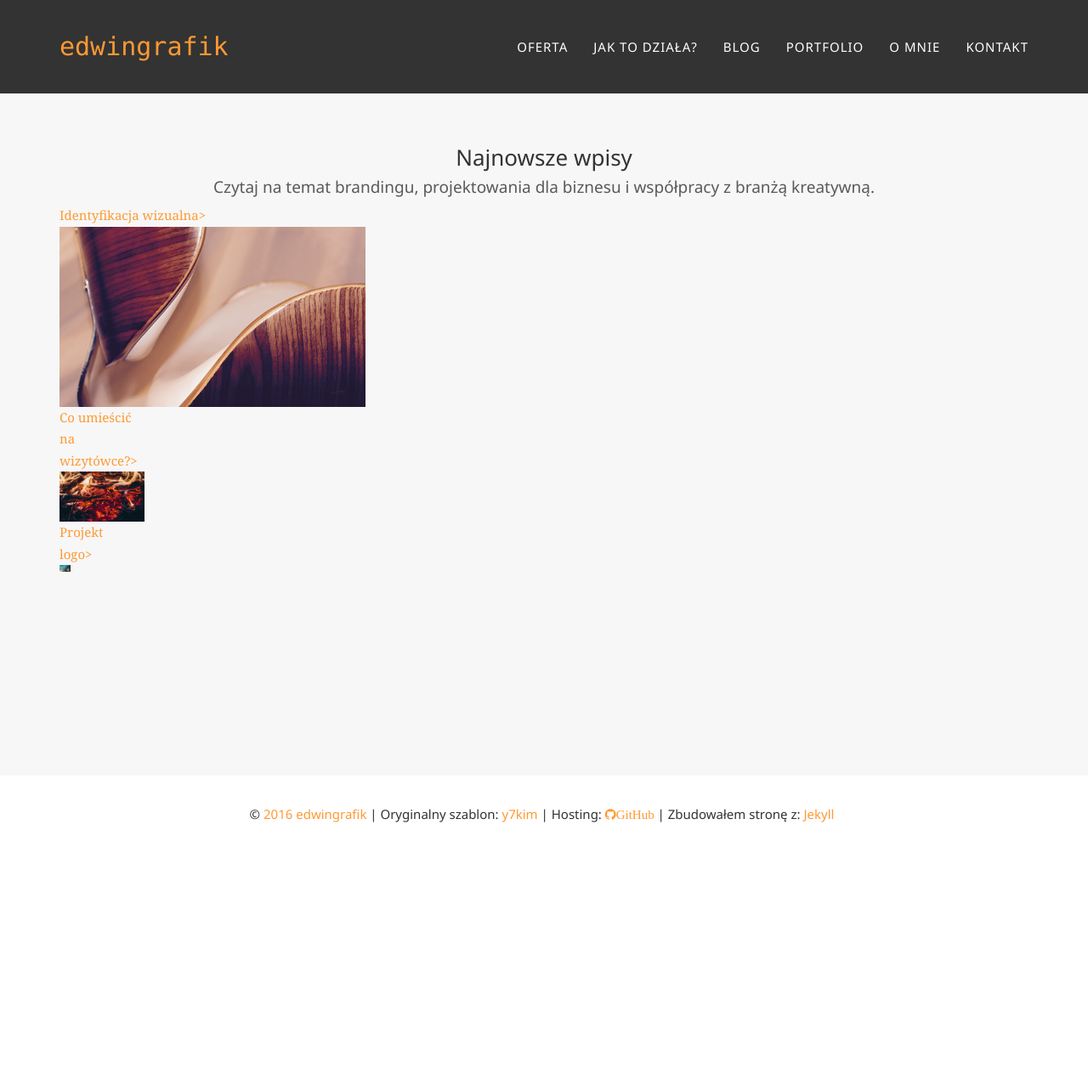
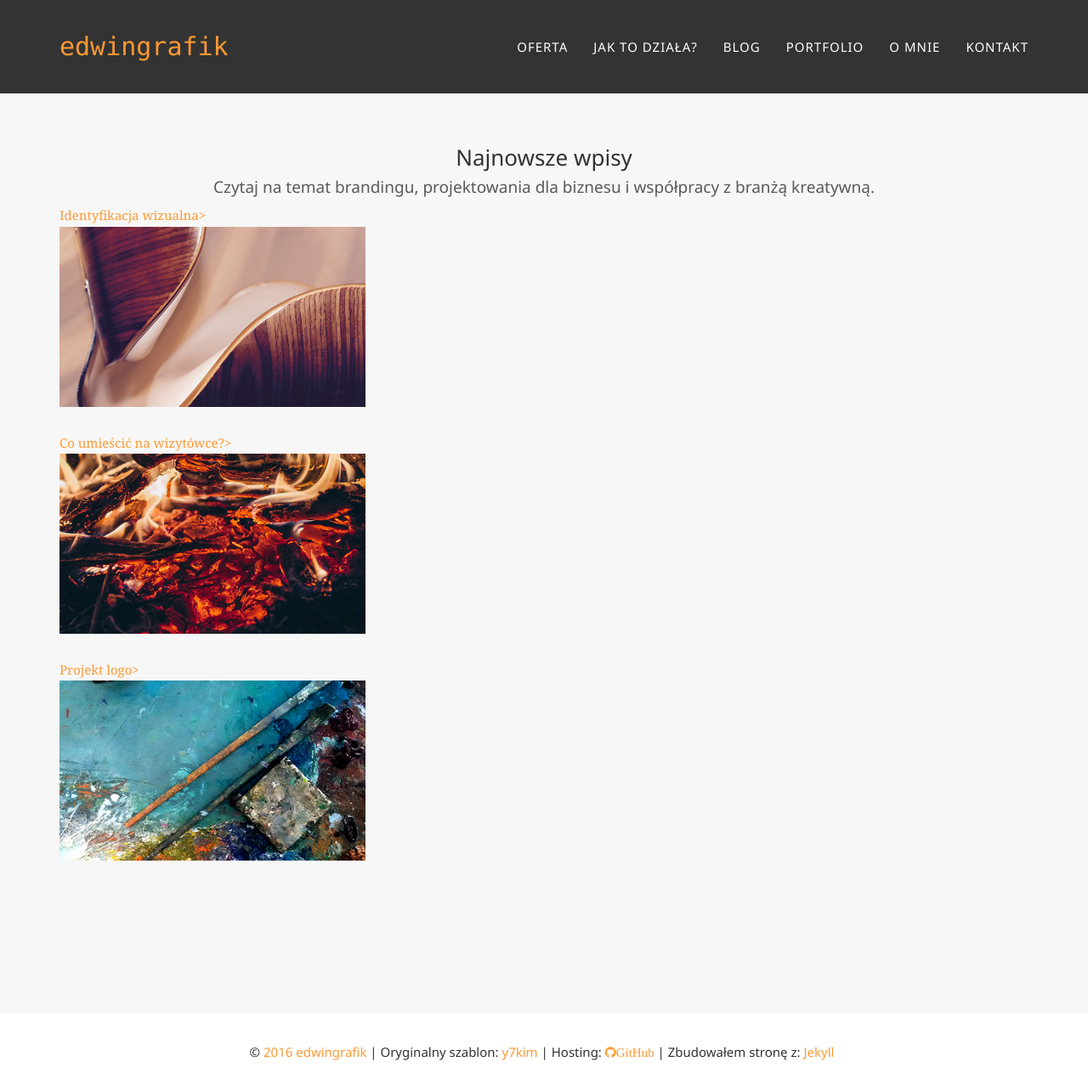
Before and after one commit to edwingrafik/edwingrafik.github.io, a Jekyll site: the page built from Blog/blog.html, in a window 1280 px wide and 1283 px high. Shown: the whole window at 85% size. Built offline with Jekyll 4.4.1, drawn with Linux system fonts in a browser that asks for light colours; some web fonts are replaced.

Commit message:
Update blog_grid.html

```diff
--- a/_includes/blog_grid.html
+++ b/_includes/blog_grid.html
@@ -18,8 +18,8 @@
         </div>
         <img src="{{ site.baseurl }}/img/{{ post.image }}" class="img-responsive img-centered" alt={{ post.title }}>
       </a>
-      {% endfor %}
     </div>
     </div>
+    {% endfor %}
   </div>
 </section>
```
